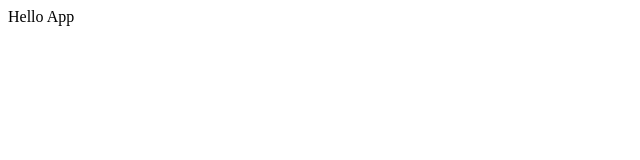
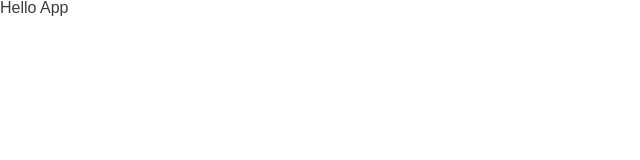
Before and after one commit to NwaguChima/bani__dashboard-react, a React (Vite) app: page / in a window 1280 px wide. Shown: the top 160 px of the page, without its empty margins (0-640 px from the left). Built offline with nearby package versions, Linux system fonts and the light colour scheme; a web font is replaced by a local one.

Commit message:
reset scrollbar

```diff
--- a/src/main.jsx
+++ b/src/main.jsx
@@ -1,6 +1,7 @@
 import React from "react";
 import ReactDOM from "react-dom/client";
 import App from "./App";
+import "./styles/index.scss";
 
 ReactDOM.createRoot(document.getElementById("root")).render(
   <React.StrictMode>
--- a/src/styles/index.scss
+++ b/src/styles/index.scss
@@ -32,3 +32,21 @@ body {
   background-color: varr.$card_bg;
   font-size: varr.$main_font;
 }
+
+::-webkit-scrollbar {
+  width: 10px;
+}
+
+::-webkit-scrollbar-track {
+  background: #e0e0e0;
+}
+
+/* handle */
+::-webkit-scrollbar-thumb {
+  background: #888;
+}
+
+/* handle on hover */
+::-webkit-scrollbar-thumb:hover {
+  background: #555;
+}
```
